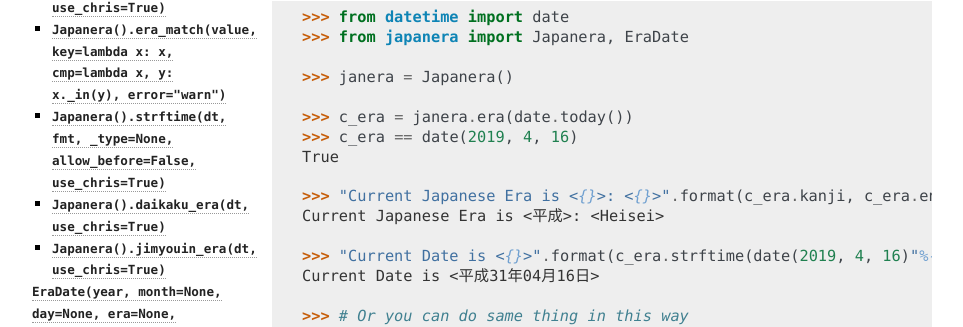
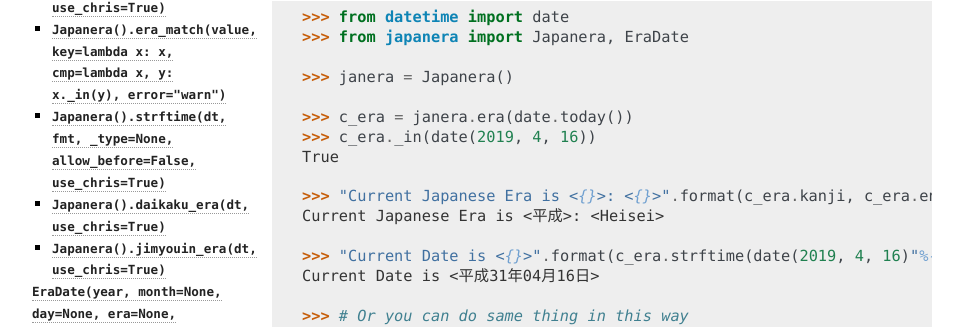
Before and after one commit to nagataaaas/Japanera, a Sphinx documentation site: the page built from docs/source/index.rst, in a window 1280 px wide and 900 px high. Shown: the part 226-553 px from the top of the window, without its empty margins (148-1111 px from the left). Built offline with Sphinx 7.4.7, drawn with Linux system fonts in a browser that asks for light colours.

Commit message:
fixed docs

```diff
--- a/docs/source/index.rst
+++ b/docs/source/index.rst
@@ -26,7 +26,7 @@ Powered by `Yamato Nagata <https://twitter.com/514YJ>`_.
    >>> janera = Japanera()
 
    >>> c_era = janera.era(date.today())
-   >>> c_era == date(2019, 4, 16)
+   >>> c_era._in(date(2019, 4, 16))
    True
 
    >>> "Current Japanese Era is <{}>: <{}>".format(c_era.kanji, c_era.english)
```
Also changed, not shown: README.md (+1 -1 lines), 7 other files.
